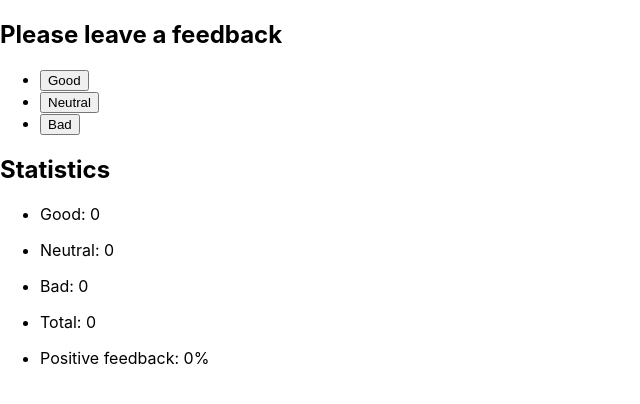
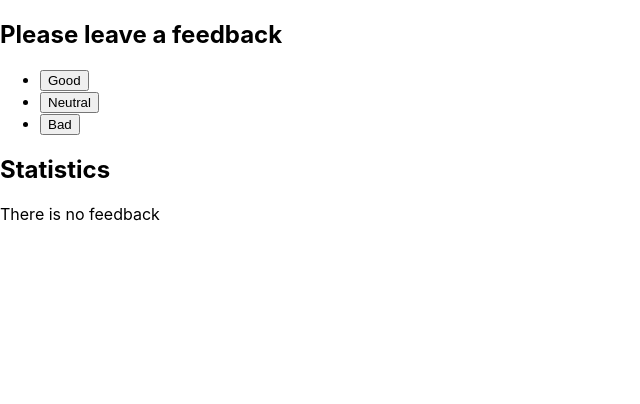
Before and after one commit to PiotrJasinski1995/goit-react-hw-02-feedback, a React (Create React App) app: page / in a window 1280 px wide. Shown: the top 404 px of the page, without its empty margins (0-640 px from the left). Built offline with nearby package versions, Linux system fonts and the light colour scheme.

Commit message:
feat: create Notification component that informs about no data

```diff
--- /dev/null
+++ b/src/components/Notification/Notification.jsx
@@ -0,0 +1,18 @@
+import { Component } from 'react';
+import PropTypes from 'prop-types';
+
+class Notification extends Component {
+  static defaultProps = {
+    message: '',
+  };
+
+  static propTypes = {
+    message: PropTypes.string,
+  };
+
+  render() {
+    return <p>{this.props.message}</p>;
+  }
+}
+
+export default Notification;
--- a/src/components/Statistics/Statistics.jsx
+++ b/src/components/Statistics/Statistics.jsx
@@ -1,5 +1,7 @@
 import { Component } from 'react';
 import PropTypes from 'prop-types';
+
+import Notification from 'components/Notification/Notification';
 
 class Statistics extends Component {
   static defaultProps = {
@@ -20,6 +22,10 @@
 
   render() {
     return (
+      <>
+        {this.props.total === 0 ? (
+          <Notification message="There is no feedback" />
+        ) : (
           <ul>
             <li>
               <p>Good: {this.props.good}</p>
@@ -37,6 +43,8 @@
               <p>Positive feedback: {this.props.positivePercentage}%</p>
             </li>
           </ul>
+        )}
+      </>
     );
   }
 }
```
Lines whose indentation alone changed are shown as unchanged.
